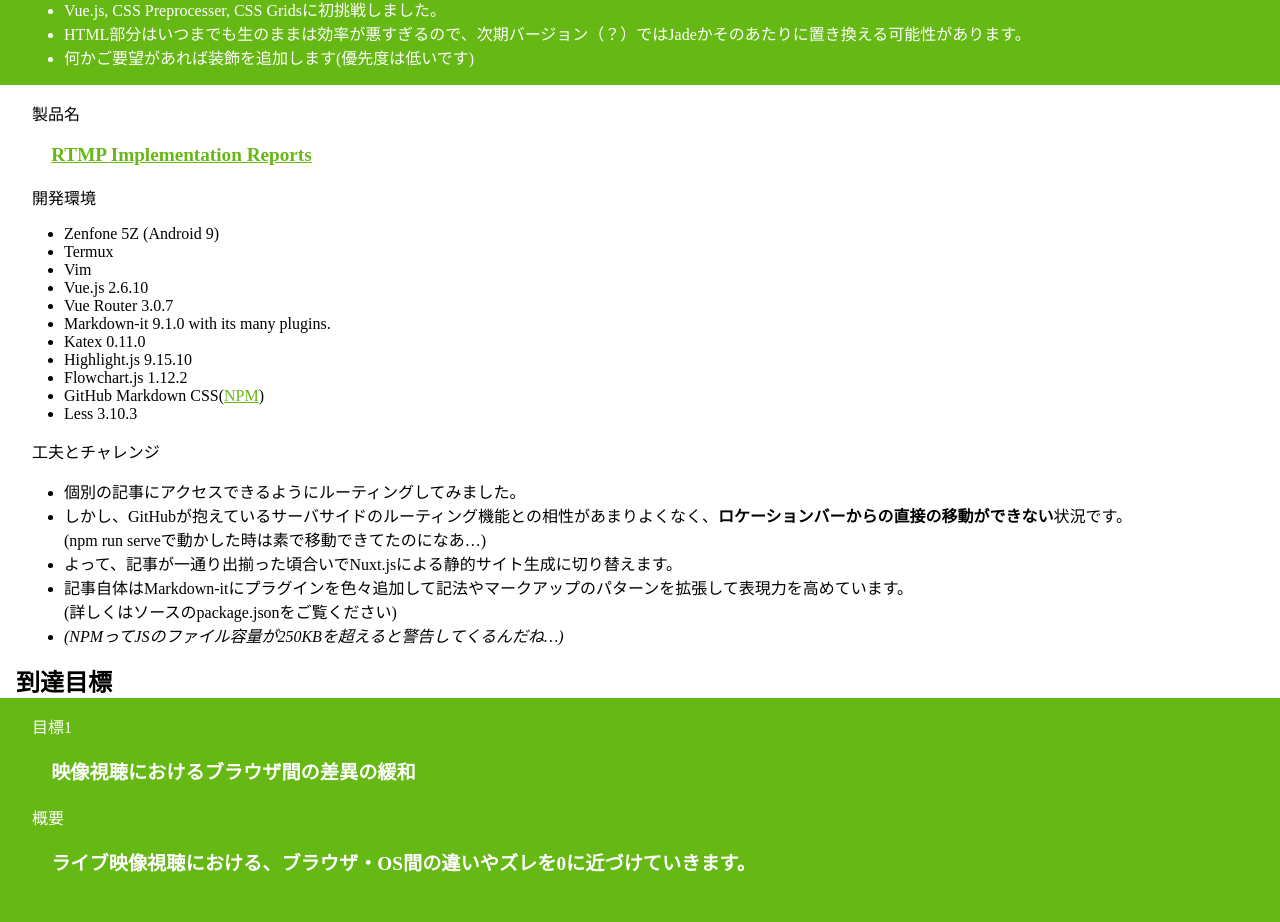
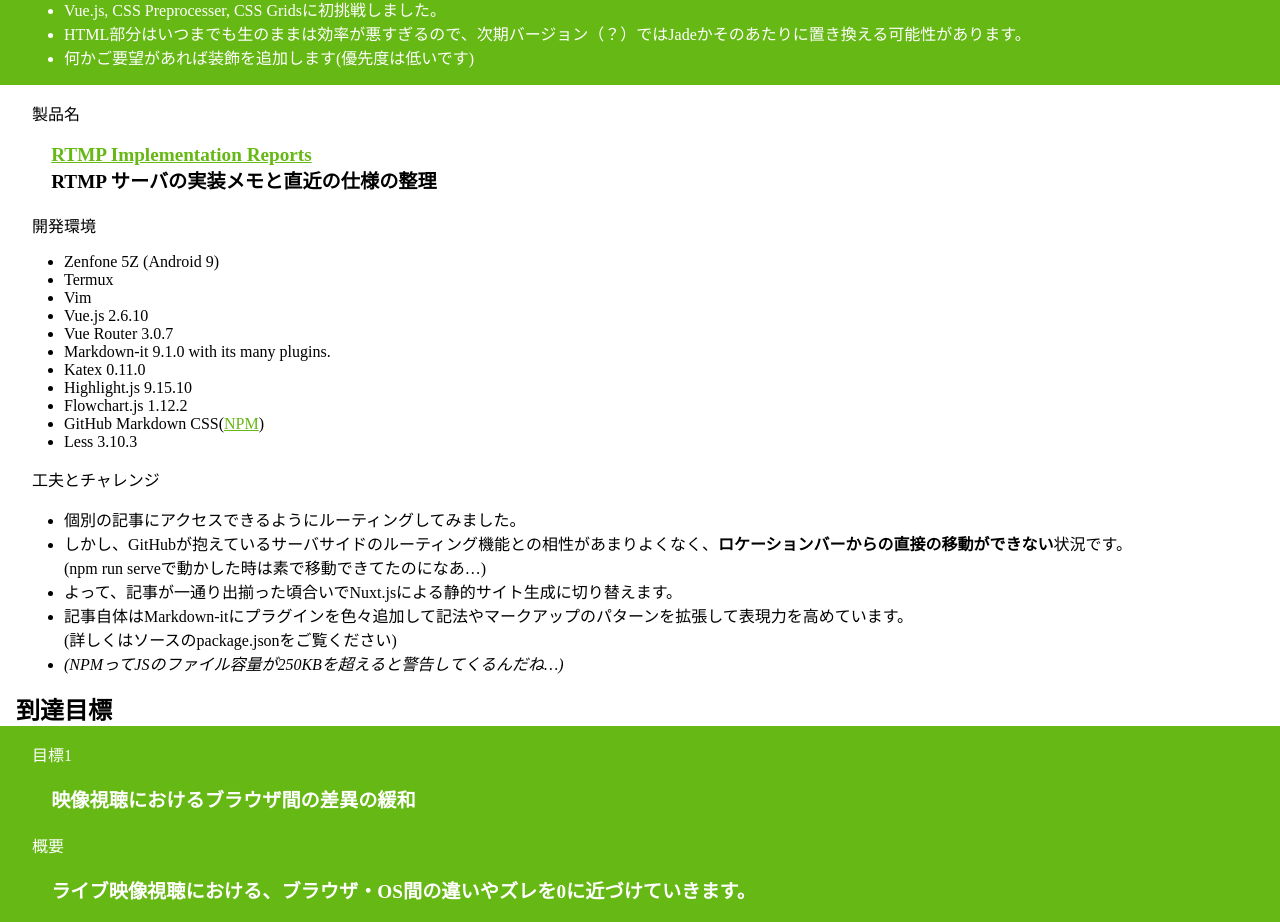
Before and after one commit to t-matsudate/my-profile, a Vue app: page / in a window 1280 px wide. Shown: the part 3777-4699 px from the top of the page. Built offline with nearby package versions, Linux system fonts and the light colour scheme.

Commit message:
Added more explanation.

```diff
--- a/src/components/main/Portfolio.vue
+++ b/src/components/main/Portfolio.vue
@@ -28,7 +28,7 @@
         </li>
         <li>
           <ul>
-            <li class="product-name"><p><a href="https://t-matsudate.github.io/rtmp-reports/">RTMP Implementation Reports</a></p></li>
+            <li class="product-name"><p><a href="https://t-matsudate.github.io/rtmp-reports/">RTMP Implementation Reports</a><br>RTMP サーバの実装メモと直近の仕様の整理</p></li>
             <li class="environments">
               <ul class="items">
                 <li>Zenfone 5Z (Android 9)</li>
```
